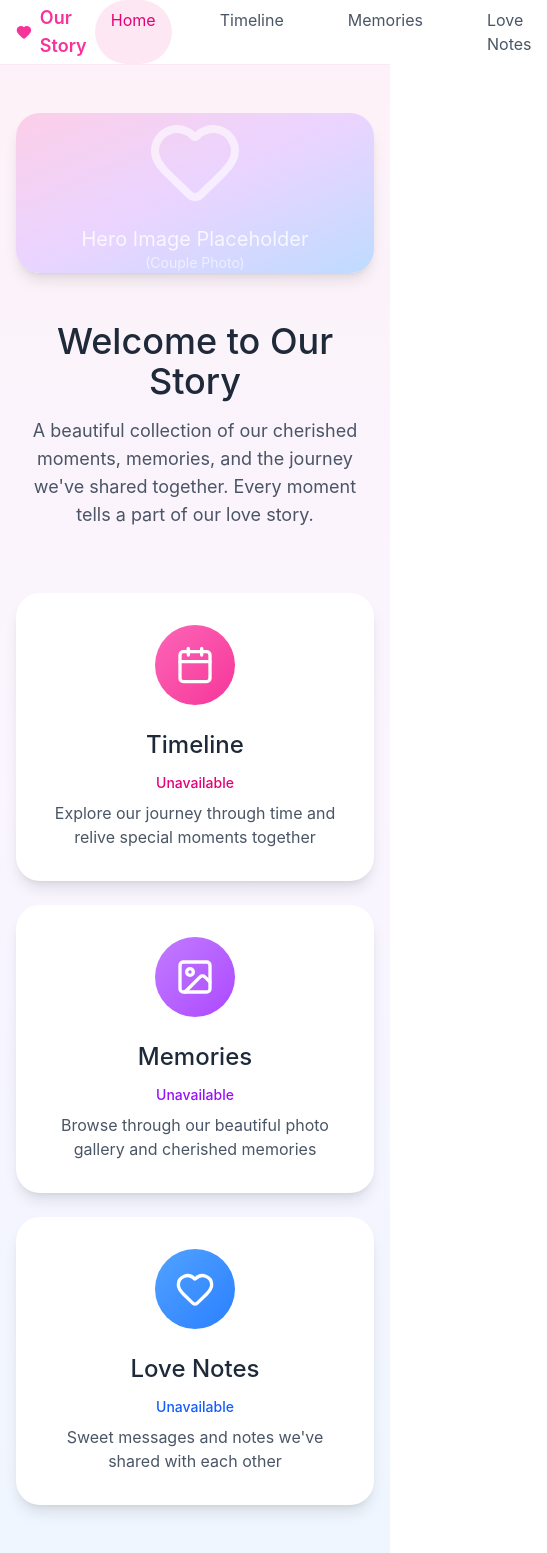
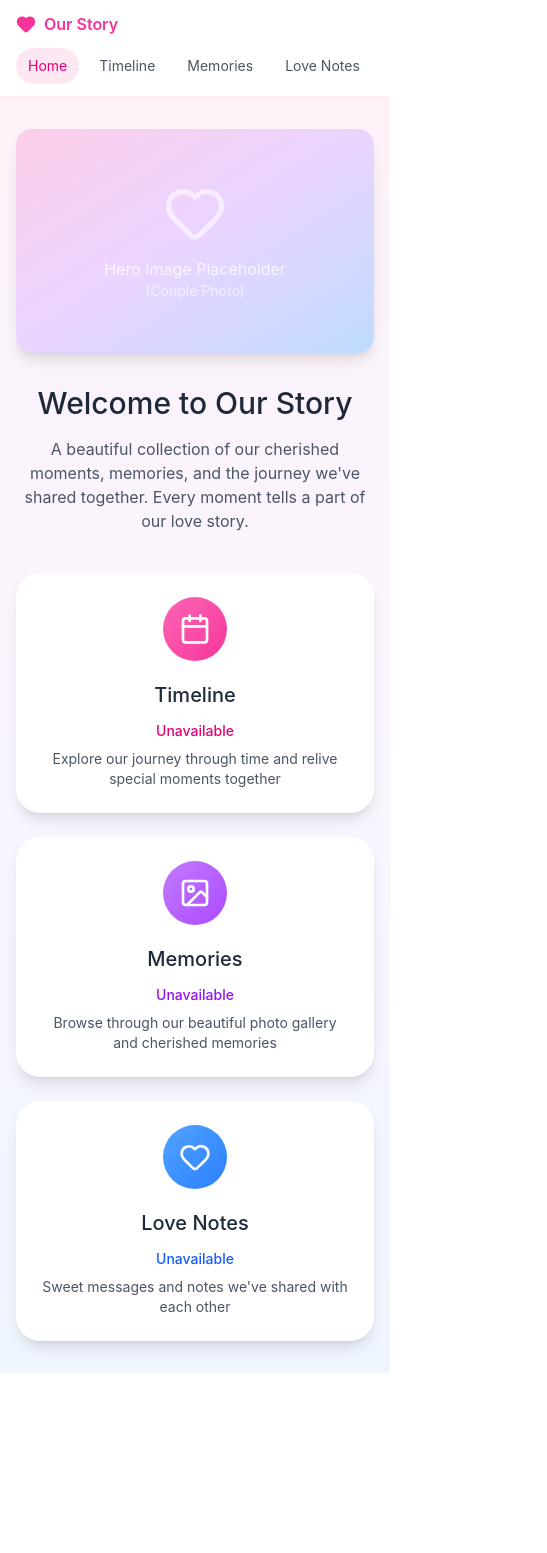
Before and after one commit to Samigu8/Our-Story, a React (Vite) app in the folder cs320-SamuelGutierrez-frontend/: page / in a window 390 px wide. Shown: the whole page, 547 px wide, since content can reach past the window. After the commit the page ends 1373 px from the top, so only its background shows below. Built offline with nearby package versions, Linux system fonts and the light colour scheme; no server answers.

Commit message:
style: update layout and styling for Home, LoveNotes, Memories, Timeline, and Navbar components

```diff
--- a/cs320-SamuelGutierrez-frontend/src/Home.jsx
+++ b/cs320-SamuelGutierrez-frontend/src/Home.jsx
@@ -58,23 +58,23 @@ const Home = () => {
   return (
     <div className="min-h-screen bg-gradient-to-b from-pink-50 via-purple-50 to-blue-50">
       {/* Hero Section */}
-      <div className="max-w-7xl mx-auto px-4 sm:px-6 lg:px-8 py-12">
-        <div className="bg-gradient-to-br from-pink-200 via-purple-200 to-blue-200 rounded-3xl overflow-hidden shadow-lg mb-12">
-          <div className="aspect-[21/9] flex items-center justify-center">
+      <div className="max-w-7xl mx-auto px-4 sm:px-6 lg:px-8 py-8 sm:py-12">
+        <div className="bg-gradient-to-br from-pink-200 via-purple-200 to-blue-200 rounded-2xl sm:rounded-3xl overflow-hidden shadow-lg mb-8 sm:mb-12">
+          <div className="aspect-[16/10] sm:aspect-[21/9] flex items-center justify-center">
             <div className="text-center text-white">
-              <Heart className="w-24 h-24 mx-auto mb-4 opacity-60" />
-              <p className="text-xl opacity-80">Hero Image Placeholder</p>
+              <Heart className="w-16 h-16 sm:w-24 sm:h-24 mx-auto mb-3 sm:mb-4 opacity-60" />
+              <p className="text-base sm:text-xl opacity-80">Hero Image Placeholder</p>
               <p className="text-sm opacity-60">(Couple Photo)</p>
             </div>
           </div>
         </div>
 
         {/* Welcome Message */}
-        <div className="text-center mb-16">
-          <h1 className="text-4xl sm:text-5xl text-gray-800 mb-4">
+        <div className="text-center mb-10 sm:mb-16">
+          <h1 className="text-3xl sm:text-5xl text-gray-800 mb-4">
             Welcome to Our Story
           </h1>
-          <p className="text-lg text-gray-600 max-w-2xl mx-auto">
+          <p className="text-base sm:text-lg text-gray-600 max-w-2xl mx-auto">
             A beautiful collection of our cherished moments, memories, and the journey we've shared together.
             Every moment tells a part of our love story.
           </p>
@@ -84,15 +84,15 @@ const Home = () => {
         <div className="grid grid-cols-1 md:grid-cols-3 gap-6 max-w-5xl mx-auto">
           <Link
             to="/timeline"
-            className="bg-white rounded-3xl p-8 shadow-lg hover:shadow-xl transition-all hover:-translate-y-1 duration-300 group"
+            className="bg-white rounded-3xl p-6 sm:p-8 shadow-lg hover:shadow-xl transition-all hover:-translate-y-1 duration-300 group"
           >
             <div className="flex flex-col items-center text-center">
-              <div className="w-20 h-20 bg-gradient-to-br from-pink-400 to-pink-500 rounded-full flex items-center justify-center mb-6 group-hover:scale-110 transition-transform">
-                <Calendar className="w-10 h-10 text-white" />
+              <div className="w-16 h-16 sm:w-20 sm:h-20 bg-gradient-to-br from-pink-400 to-pink-500 rounded-full flex items-center justify-center mb-5 sm:mb-6 group-hover:scale-110 transition-transform">
+                <Calendar className="w-8 h-8 sm:w-10 sm:h-10 text-white" />
               </div>
-              <h3 className="text-2xl mb-3 text-gray-800">Timeline</h3>
+              <h3 className="text-xl sm:text-2xl mb-3 text-gray-800">Timeline</h3>
               <p className="text-sm font-medium text-pink-600 mb-2">{formatCount(counts.timeline, 'event')}</p>
-              <p className="text-gray-600">
+              <p className="text-sm sm:text-base text-gray-600">
                 Explore our journey through time and relive special moments together
               </p>
             </div>
@@ -100,15 +100,15 @@ const Home = () => {
 
           <Link
             to="/memories"
-            className="bg-white rounded-3xl p-8 shadow-lg hover:shadow-xl transition-all hover:-translate-y-1 duration-300 group"
+            className="bg-white rounded-3xl p-6 sm:p-8 shadow-lg hover:shadow-xl transition-all hover:-translate-y-1 duration-300 group"
           >
             <div className="flex flex-col items-center text-center">
-              <div className="w-20 h-20 bg-gradient-to-br from-purple-400 to-purple-500 rounded-full flex items-center justify-center mb-6 group-hover:scale-110 transition-transform">
-                <Image className="w-10 h-10 text-white" />
+              <div className="w-16 h-16 sm:w-20 sm:h-20 bg-gradient-to-br from-purple-400 to-purple-500 rounded-full flex items-center justify-center mb-5 sm:mb-6 group-hover:scale-110 transition-transform">
+                <Image className="w-8 h-8 sm:w-10 sm:h-10 text-white" />
               </div>
-              <h3 className="text-2xl mb-3 text-gray-800">Memories</h3>
+              <h3 className="text-xl sm:text-2xl mb-3 text-gray-800">Memories</h3>
               <p className="text-sm font-medium text-purple-600 mb-2">{formatCount(counts.memories, 'photo')}</p>
-              <p className="text-gray-600">
+              <p className="text-sm sm:text-base text-gray-600">
                 Browse through our beautiful photo gallery and cherished memories
               </p>
             </div>
@@ -116,15 +116,15 @@ const Home = () => {
 
           <Link
             to="/lovenotes"
-            className="bg-white rounded-3xl p-8 shadow-lg hover:shadow-xl transition-all hover:-translate-y-1 duration-300 group"
+            className="bg-white rounded-3xl p-6 sm:p-8 shadow-lg hover:shadow-xl transition-all hover:-translate-y-1 duration-300 group"
           >
             <div className="flex flex-col items-center text-center">
-              <div className="w-20 h-20 bg-gradient-to-br from-blue-400 to-blue-500 rounded-full flex items-center justify-center mb-6 group-hover:scale-110 transition-transform">
-                <Heart className="w-10 h-10 text-white" />
+              <div className="w-16 h-16 sm:w-20 sm:h-20 bg-gradient-to-br from-blue-400 to-blue-500 rounded-full flex items-center justify-center mb-5 sm:mb-6 group-hover:scale-110 transition-transform">
+                <Heart className="w-8 h-8 sm:w-10 sm:h-10 text-white" />
               </div>
-              <h3 className="text-2xl mb-3 text-gray-800">Love Notes</h3>
+              <h3 className="text-xl sm:text-2xl mb-3 text-gray-800">Love Notes</h3>
               <p className="text-sm font-medium text-blue-600 mb-2">{formatCount(counts.loveNotes, 'note')}</p>
-              <p className="text-gray-600">
+              <p className="text-sm sm:text-base text-gray-600">
                 Sweet messages and notes we've shared with each other
               </p>
             </div>
--- a/cs320-SamuelGutierrez-frontend/src/Navbar.jsx
+++ b/cs320-SamuelGutierrez-frontend/src/Navbar.jsx
@@ -9,16 +9,17 @@ export default function Navbar() {
   return (
     <nav className="bg-white border-b border-pink-100 sticky top-0 z-50">
       <div className="max-w-7xl mx-auto px-4 sm:px-6 lg:px-8">
-        <div className="flex justify-between items-center h-16">
-          <Link to="/" className="flex items-center gap-2 text-pink-500 hover:text-pink-600 transition-colors">
-            <Heart className="w-6 h-6 fill-current" />
-            <span className="font-semibold text-lg">Our Story</span>
+        <div className="py-3 sm:py-0 sm:h-16 flex flex-col sm:flex-row sm:justify-between sm:items-center gap-3 sm:gap-0">
+          <Link to="/" className="flex items-center gap-2 text-pink-500 hover:text-pink-600 transition-colors self-start sm:self-auto">
+            <Heart className="w-5 h-5 sm:w-6 sm:h-6 fill-current" />
+            <span className="font-semibold text-base sm:text-lg">Our Story</span>
           </Link>
 
-          <div className="flex gap-8">
+          <div className="w-full sm:w-auto overflow-x-auto">
+            <div className="flex gap-2 sm:gap-4 min-w-max">
             <Link
               to="/"
-              className={`px-4 py-2 rounded-full transition-colors ${
+              className={`px-3 sm:px-4 py-2 rounded-full text-sm sm:text-base whitespace-nowrap transition-colors ${
                 isActive('/')
                   ? 'bg-pink-100 text-pink-600'
                   : 'text-gray-600 hover:text-pink-500 hover:bg-pink-50'
@@ -28,7 +29,7 @@ export default function Navbar() {
             </Link>
             <Link
               to="/timeline"
-              className={`px-4 py-2 rounded-full transition-colors ${
+              className={`px-3 sm:px-4 py-2 rounded-full text-sm sm:text-base whitespace-nowrap transition-colors ${
                 isActive('/timeline')
                   ? 'bg-pink-100 text-pink-600'
                   : 'text-gray-600 hover:text-pink-500 hover:bg-pink-50'
@@ -38,7 +39,7 @@ export default function Navbar() {
             </Link>
             <Link
               to="/memories"
-              className={`px-4 py-2 rounded-full transition-colors ${
+              className={`px-3 sm:px-4 py-2 rounded-full text-sm sm:text-base whitespace-nowrap transition-colors ${
                 isActive('/memories')
                   ? 'bg-pink-100 text-pink-600'
                   : 'text-gray-600 hover:text-pink-500 hover:bg-pink-50'
@@ -48,7 +49,7 @@ export default function Navbar() {
             </Link>
             <Link
               to="/lovenotes"
-              className={`px-4 py-2 rounded-full transition-colors ${
+              className={`px-3 sm:px-4 py-2 rounded-full text-sm sm:text-base whitespace-nowrap transition-colors ${
                 isActive('/lovenotes')
                   ? 'bg-pink-100 text-pink-600'
                   : 'text-gray-600 hover:text-pink-500 hover:bg-pink-50'
@@ -56,6 +57,7 @@ export default function Navbar() {
             >
               Love Notes
             </Link>
+            </div>
           </div>
         </div>
       </div>
```
Also changed, not shown: cs320-SamuelGutierrez-frontend/src/LoveNotes.jsx (+9 -9 lines), cs320-SamuelGutierrez-frontend/src/Memories.jsx (+9 -9 lines), cs320-SamuelGutierrez-frontend/src/Timeline.jsx (+10 -10 lines).
